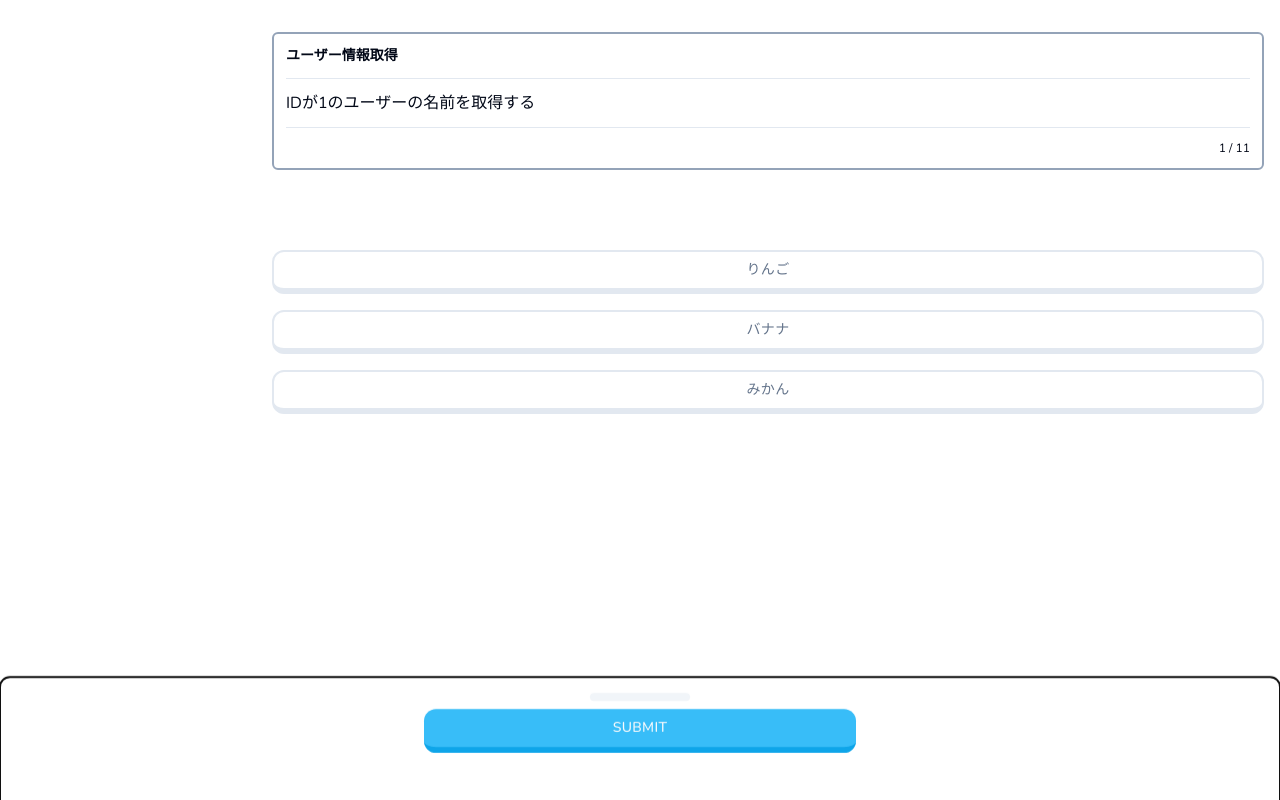
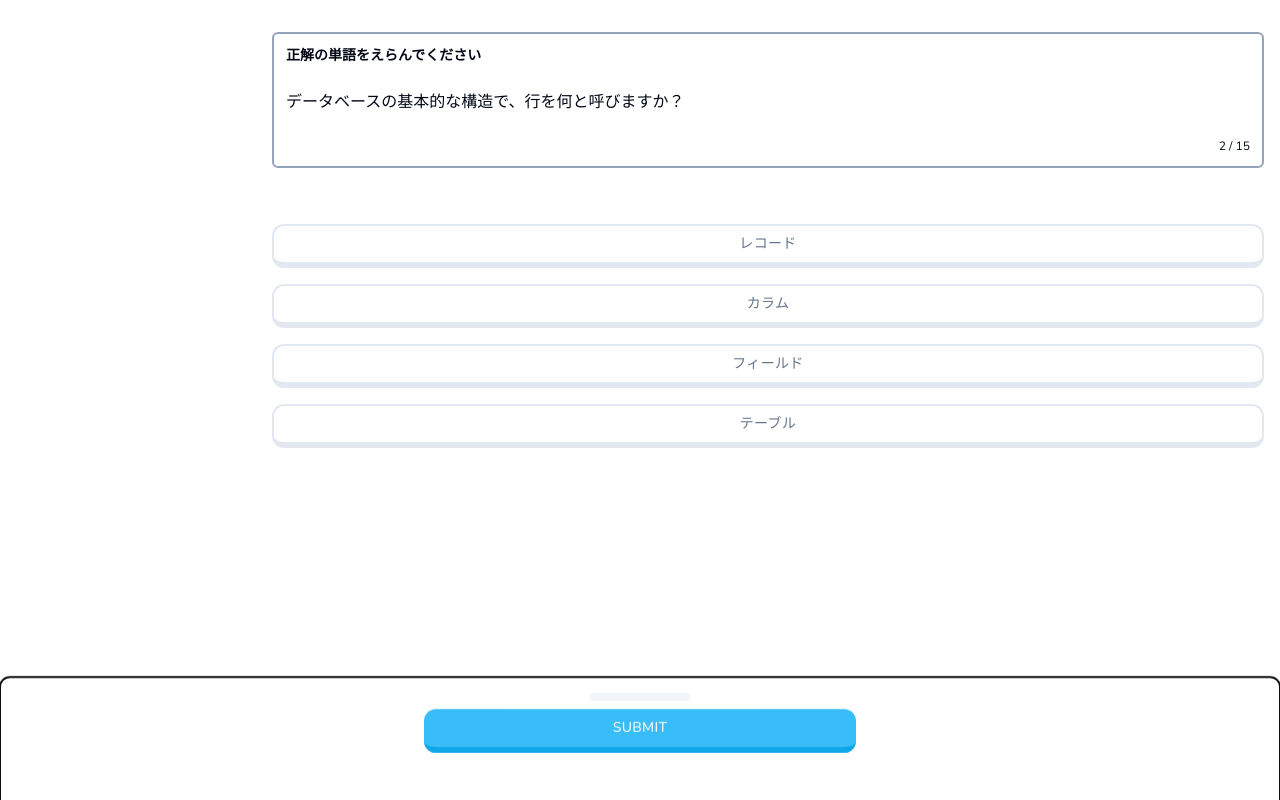
Before and after one commit to YujiTani/questory_prototype, a Next.js app: page /sql/stage/1 in a window 1280 px wide. Built offline with nearby package versions, Linux system fonts and the light colour scheme.

Commit message:
select系の問題が表示できるようにした

```diff
--- a/app/(main)/sql/(stage)/stage/[id]/page.tsx
+++ b/app/(main)/sql/(stage)/stage/[id]/page.tsx
@@ -1,147 +1,86 @@
 "use client";
 
-import { Button } from "@/components/ui/button";
-import { Separator } from "@/components/ui/separator";
-import {
-  Drawer,
-  DrawerContent,
-  DrawerDescription,
-  DrawerFooter,
-  DrawerHeader,
-  DrawerPortal,
-  DrawerTitle,
-} from "@/components/ui/drawer";
-import { useState } from "react";
-import clsx from "clsx";
+import { useReducer, useEffect } from "react";
+import { useParams } from "next/navigation";
 import MultipleChoice from "@/components/question/multipleChoice";
-// use clientを使用しても、deployでエラーがでるため、errorBoundaryを使用
-// import * as Sentry from "@sentry/react";
-// import { ClerkLoading } from "@clerk/nextjs";
+import QuestionDrawer from "@/components/question/questionDrawer";
+import QuestionInfo from "@/components/question/questionInfo";
+import { stages as stageData } from "@/data/stages";
+import { questionsList } from "@/data/questions";
+import { reducer, initialState } from "@/app/hooks/stageReducer";
+import { usePageTransitionGuard } from "@/app/hooks/usePageTransitionGuard";
 
 export const runtime = "edge";
 
 /**
  * TODO:
- * 1. StageLayoutとして、切り出し取得データによって形を変えるようにする
- * 2. 共通部分は、問題提出部分とフッターの解答&補足部分
- * 3. APIが出来たらFetch処理に変更する
- * 4. Drawer部分をコンポーネント化する
- * 5. 解説テキストとDB部分を受け取れるようにする
- * 6. 回答部分のコンポーネントを作成する
- * 7. questionに解答コンポーネントはどれを使うかcodeを渡す
- * 8. drawer以外のボタンを押すとdrawerが閉じるバグの修正
+ * 1. APIが出来たらFetch処理に変更する
+ * 2. 解説テキストとDB部分を受け取れるようにする
+ * 3. 回答部分のコンポーネントを作成する(sort型を作成する)
+ * 4. questionに解答コンポーネントはどれを使うかcodeを渡す
+ * 5. データ型を整えながら、１問目のデータ取得、表示処理を作る
+ * 6. reducerの処理を理解する
+ * 7. answerの作り方が強引なのでなにか方法を考える
  */
-const StagePage = ({ params }: { params: { id: string } }) => {
-  const [snap, setSnap] = useState<number | string | null>("148px");
-  const [isOpen, setIsOpen] = useState(true);
+const StagePage = () => {
+  const { id: stageId } = useParams<{ id: string }>();
+  const [state, dispatch] = useReducer(reducer, initialState);
+
+  useEffect(() => {
+    if (stageId === undefined) {
+      return;
+    }
+
+    const questions = questionsList.find(
+      ({ id }) => id === Number(stageId)
+    )?.questions;
+    if (questions === undefined) {
+      return;
+    }
+
+    dispatch({ type: "SET_TOTAL_COUNT", payload: questions.length });
+
+    const { questCount } = state;
+    const currentQuestion = questions.find(({ id }) => id === questCount);
+    if (currentQuestion) {
+      dispatch({ type: "SET_CURRENT_QUESTION", payload: currentQuestion });
+    }
+  }, []);
+
+  // answer, falseAnswers
+  const answer = state.currentQuestion?.answer ?? "";
+  const falseAnswers =
+    state.currentQuestion?.type === "sorting"
+      ? []
+      : state.currentQuestion?.falseAnswers;
+
+  const answers = [answer, ...(falseAnswers ?? [])];
+
+  usePageTransitionGuard();
 
   return (
     <>
-      {/* <Sentry.ErrorBoundary fallback={<ClerkLoading />} showDialog> */}
-      <div>
-        <div className="mt-4 p-3 border-2 border-slate-400 rounded-md flex flex-col gap-3">
-          {/* 問題提出コンポーネント */}
-          <h1 className="text-sm font-bold">ユーザー情報取得</h1>
-          <Separator orientation="horizontal" />
-          <p className="text-balance break-words">
-            IDが1のユーザーの名前を取得する
-          </p>
-          <Separator orientation="horizontal" />
-          <div className="flex justify-end">
-            <span className="text-xs">1 / 11</span>
-          </div>
-        </div>
-        <main className="mt-20">
-          <MultipleChoice
-            answers={[
-              { id: "1", text: "りんご" },
-              { id: "2", text: "バナナ" },
-              { id: "3", text: "みかん" },
-            ]}
-          />
-          {/* 解答欄コンポーネント(問題の提出形式により、どれを表示させるのか分岐する) */}
+      <div className="scroll-smooth">
+        <QuestionInfo
+          target={
+            stageData.find(({ id }) => id === Number(stageId))?.target ?? ""
+          }
+          title={state.currentQuestion?.question ?? ""}
+          index={state.questCount}
+          count={state.totalCount}
+        />
+        <main className="mt-14">
+          {state.currentQuestion?.type === "select" ? (
+            <MultipleChoice answers={answers} />
+          ) : (
+            <div className="text-center">
+              <p>Coming Soon</p>
+              <p>鋭意開発中…💦</p>
+            </div>
+          )}
         </main>
-        <footer>
-          <Drawer
-            open={isOpen}
-            modal={false}
-            direction="bottom"
-            dismissible={false}
-            snapPoints={["148px", "355px", 1]}
-            activeSnapPoint={snap}
-            setActiveSnapPoint={setSnap}
-          >
-            <DrawerPortal>
-              <DrawerContent className="fixed flex flex-col bg-white border border-gray-200 border-b-none rounded-t-[10px] bottom-0 left-0 right-0 h-full max-h-[97%] mx-[-1px]">
-                <div
-                  className={clsx("flex flex-col max-w-md mx-auto w-full", {
-                    "overflow-y-auto": snap === 1,
-                    "overflow-hidden": snap !== 1,
-                  })}
-                >
-                  <DrawerHeader className="p-2">
-                    <Button variant="primary">Submit</Button>
-                  </DrawerHeader>
-                  <DrawerFooter>
-                    <p className="p-4 mt-10 border-blue-600 rounded-md">
-                      ここには、テキストがはいるよ。ここには、テキストがはいるよ。ここには、テキストがはいるよ。ここには、テキストがはいるよ。ここには、テキストがはいるよ。ここには、テキストがはいるよ。ここには、テキストがはいるよ。
-                    </p>
-                    <table className="mt-10 min-w-full border-blue-600 rounded-md divide-y divide-gray-200">
-                      <thead className="bg-gray-50">
-                        <tr>
-                          <th
-                            scope="col"
-                            className="px-6 py-3 text-left text-xs font-medium text-gray-500 uppercase tracking-wider"
-                          >
-                            名前
-                          </th>
-                          <th
-                            scope="col"
-                            className="px-6 py-3 text-left text-xs font-medium text-gray-500 uppercase tracking-wider"
-                          >
-                            年齢
-                          </th>
-                          <th
-                            scope="col"
-                            className="px-6 py-3 text-left text-xs font-medium text-gray-500 uppercase tracking-wider"
-                          >
-                            都市
-                          </th>
-                        </tr>
-                      </thead>
-                      <tbody className="bg-white divide-y divide-gray-200">
-                        <tr>
-                          <td className="px-6 py-4 whitespace-nowrap text-sm font-medium text-gray-900">
-                            田中 太郎
-                          </td>
-                          <td className="px-6 py-4 whitespace-nowrap text-sm text-gray-500">
-                            28
-                          </td>
-                          <td className="px-6 py-4 whitespace-nowrap text-sm text-gray-500">
-                            東京
-                          </td>
-                        </tr>
-                        <tr>
-                          <td className="px-6 py-4 whitespace-nowrap text-sm font-medium text-gray-900">
-                            鈴木 花子
-                          </td>
-                          <td className="px-6 py-4 whitespace-nowrap text-sm text-gray-500">
-                            25
-                          </td>
-                          <td className="px-6 py-4 whitespace-nowrap text-sm text-gray-500">
-                            大阪
-                          </td>
-                        </tr>
-                      </tbody>
-                    </table>
-                  </DrawerFooter>
-                </div>
-              </DrawerContent>
-            </DrawerPortal>
-          </Drawer>
-        </footer>
+        <QuestionDrawer snap={state.snap} isOpen={state.isOpen} />
       </div>
-      {/* </Sentry.ErrorBoundary> */}
     </>
   );
 };
--- /dev/null
+++ b/app/hooks/stageReducer.ts
@@ -0,0 +1,41 @@
+import { selectQuestion, sortingQuestion } from "@/data/questions";
+
+export interface State {
+  snap: number | string | null;
+  isOpen: boolean;
+  questCount: number;
+  totalCount: number;
+  currentQuestion: selectQuestion | sortingQuestion | undefined;
+}
+
+export type Action =
+  | { type: 'SET_SNAP'; payload: number | string | null }
+  | { type: 'TOGGLE_OPEN' }
+  | { type: 'SET_QUEST_COUNT'; payload: number }
+  | { type: 'SET_TOTAL_COUNT'; payload: number }
+  | { type: 'SET_CURRENT_QUESTION'; payload: selectQuestion | sortingQuestion };
+
+export const initialState: State = {
+  snap: "148px",
+  isOpen: true,
+  questCount: 1,
+  totalCount: 0,
+  currentQuestion: undefined,
+};
+
+export function reducer(state: State, action: Action): State {
+  switch (action.type) {
+    case 'SET_SNAP':
+      return { ...state, snap: action.payload };
+    case 'TOGGLE_OPEN':
+      return { ...state, isOpen: !state.isOpen };
+    case 'SET_QUEST_COUNT':
+      return { ...state, questCount: action.payload };
+    case 'SET_TOTAL_COUNT':
+      return { ...state, totalCount: action.payload };
+    case 'SET_CURRENT_QUESTION':
+      return { ...state, currentQuestion: action.payload };
+    default:
+      return state;
+  }
+}
--- a/components/question/multipleChoice.tsx
+++ b/components/question/multipleChoice.tsx
@@ -1,17 +1,14 @@
 import { Button } from "@/components/ui/button";
 
 type Props = {
-  answers: {
-    id: string;
-    text: string;
-  }[];
+  answers: string[];
 };
 
 const MultipleChoice = ({ answers }: Props) => {
   return (
     <div className="flex flex-col gap-4">
       {answers.length > 0 ? (
-        answers.map((answer) => <Button key={answer.id}>{answer.text}</Button>)
+        answers.map((answer) => <Button key={answer}>{answer}</Button>)
       ) : (
         <p>回答がありません。</p>
       )}
--- a/components/question/questionDrawer.tsx
+++ b/components/question/questionDrawer.tsx
@@ -10,11 +10,10 @@ import { Button } from "../ui/button";
 
 type Props = {
   snap: number | string | null;
-  setSnap: (snap: number | string | null) => void;
   isOpen: boolean;
 };
 
-const QuestionDrawer = ({ snap, setSnap, isOpen }: Props) => {
+const QuestionDrawer = ({ snap, isOpen }: Props) => {
   return (
     <Drawer
       open={isOpen}
@@ -23,7 +22,6 @@ const QuestionDrawer = ({ snap, setSnap, isOpen }: Props) => {
       dismissible={false}
       snapPoints={["148px", "355px", 1]}
       activeSnapPoint={snap}
-      setActiveSnapPoint={setSnap}
     >
       <DrawerPortal>
         <DrawerContent className="fixed flex flex-col bg-white border border-gray-200 border-b-none rounded-t-[10px] bottom-0 left-0 right-0 h-full max-h-[97%] mx-[-1px]">
```
Also changed, not shown: app/hooks/usePageTransitionGuard.ts (renamed from app/hooks/usePageTransitionGuard.tsx).
